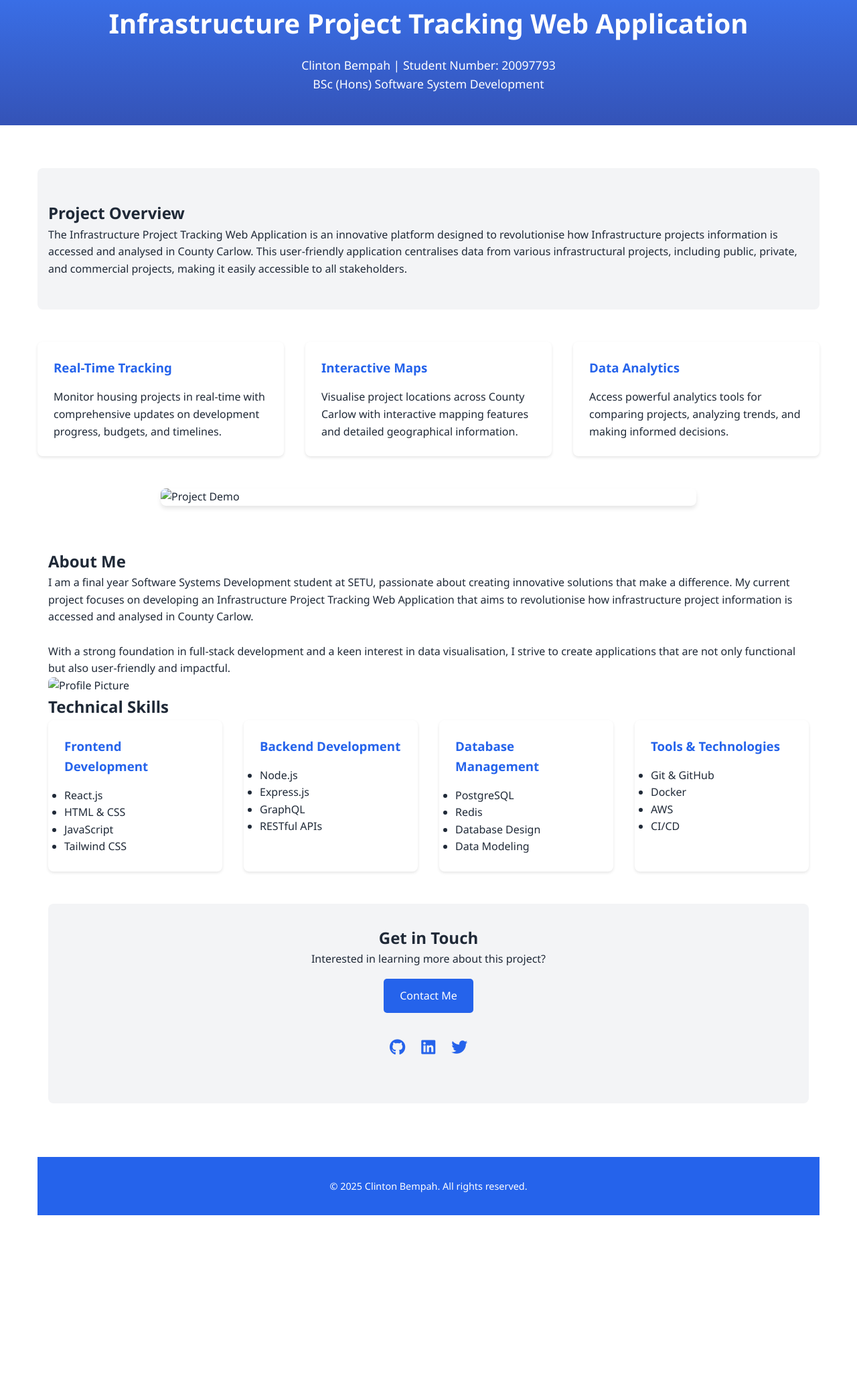
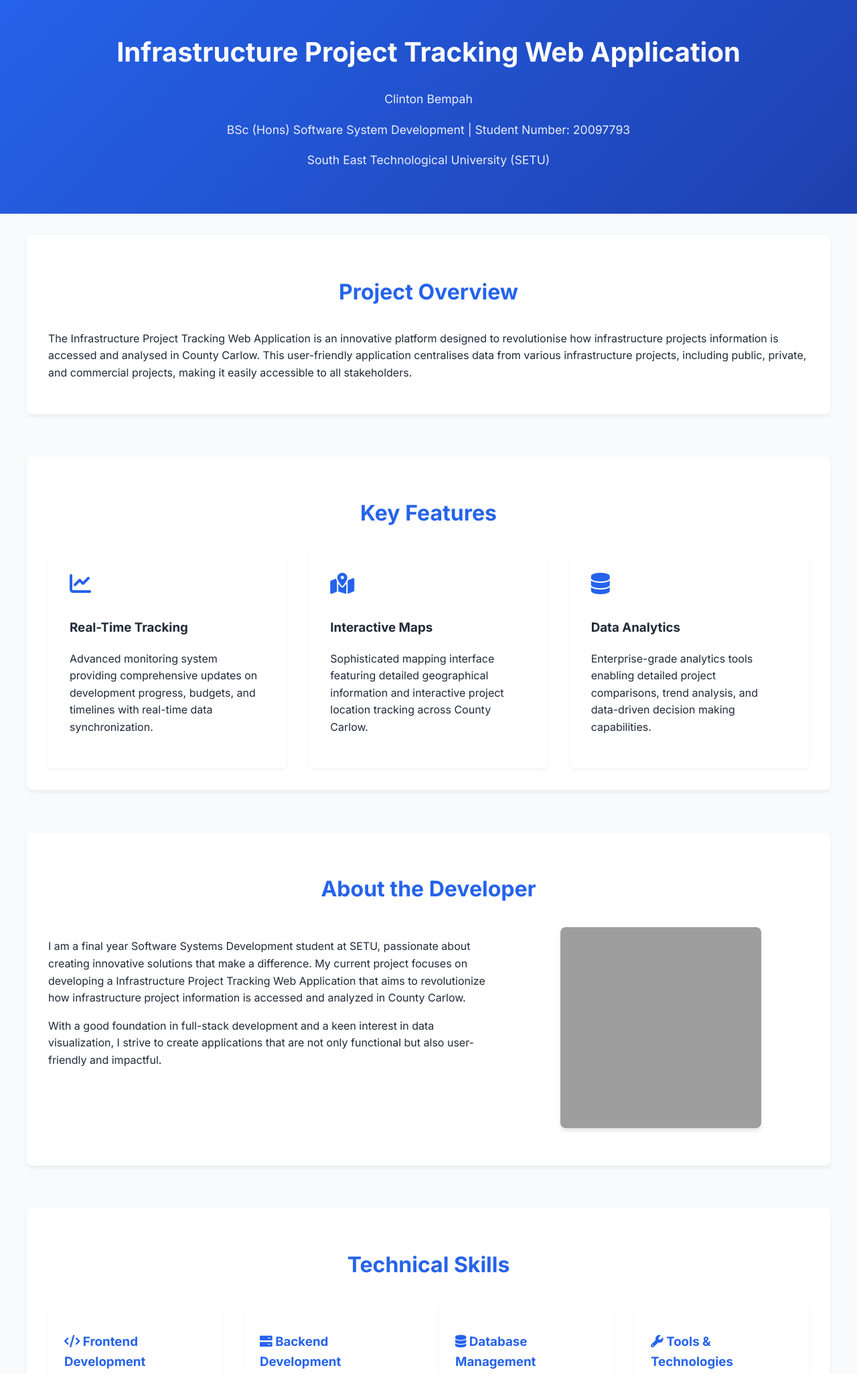
Before and after one commit to clinton825/clinton825.github.io, a plain HTML site: page index.html in a window 1280 px wide. Shown: the part 29-2080 px from the top of the page at 67% size. Before the commit the page ends 1875 px from the top, so only its background shows below. Drawn offline with Linux system fonts and the light colour scheme; grey boxes are pictures that could not be loaded.

Commit message:
making changes to the index file and adding in profile pages

```diff
--- a/index.html
+++ b/index.html
@@ -3,116 +3,148 @@
 <head>
     <meta charset="UTF-8">
     <meta name="viewport" content="width=device-width, initial-scale=1.0">
-    <title>Project Showcase</title>
+    <title>Infrastructure Project Showcase | Clinton Bempah</title>
     <link rel="stylesheet" href="styles/main.css">
     <link href="https://fonts.googleapis.com/css2?family=Inter:wght@400;500;600;700&display=swap" rel="stylesheet">
     <link rel="stylesheet" href="https://cdnjs.cloudflare.com/ajax/libs/font-awesome/6.0.0/css/all.min.css">
-
 </head>
 <body>
+    <!-- Hero Section with Professional Header -->
     <header class="header">
+        <div class="header-content">
             <h1>Infrastructure Project Tracking Web Application</h1>
             <div class="student-info">
-            <p>Clinton Bempah | Student Number: 20097793</p>
-            <p>BSc (Hons) Software System Development</p>
+                <p class="name">Clinton Bempah</p>
+                <p class="credentials">BSc (Hons) Software System Development | Student Number: 20097793</p>
+                <p class="institution">South East Technological University (SETU)</p>
+            </div>
         </div>
     </header>
 
-    <main class="container">
-        <section class="project-overview">
-            <h2>Project Overview</h2>
-            <p>The Infrastructure Project Tracking Web Application is an innovative platform designed to revolutionise how Infrastructure projects information is accessed and analysed in County Carlow. This user-friendly application centralises data from various infrastructural projects, including public, private, and commercial projects, making it easily accessible to all stakeholders.</p>
-        </section>
-
-        <section class="features">
-            <div class="feature-card">
-                <h3>Real-Time Tracking</h3>
-                <p>Monitor housing projects in real-time with comprehensive updates on development progress, budgets, and timelines.</p>
-            </div>
-            <div class="feature-card">
-                <h3>Interactive Maps</h3>
-                <p>Visualise project locations across County Carlow with interactive mapping features and detailed geographical information.</p>
-            </div>
-            <div class="feature-card">
-                <h3>Data Analytics</h3>
-                <p>Access powerful analytics tools for comparing projects, analyzing trends, and making informed decisions.</p>
+    <!-- Main Content Container -->
+    <main class="main-container">
+        <!-- Project Overview Section -->
+        <section class="project-overview section">
+            <h2 class="section-title">Project Overview</h2>
+            <div class="overview-content">
+                <p class="project-description">
+                    <p>The Infrastructure Project Tracking Web Application is an innovative platform designed to revolutionise how infrastructure projects information is accessed and analysed in County Carlow. This user-friendly application centralises data from various infrastructure projects, including public, private, and commercial projects, making it easily accessible to all stakeholders.</p>
+                </p>
             </div>
         </section>
 
-        <img src="/api/placeholder/800/400" alt="Project Demo" class="demo-image">
-
-        <main class="container">
-            <section id="about">
-                <h2 class="section-title">About Me</h2>
-                <div class="about-content">
-                    <div class="about-text">
-                        <p>I am a final year Software Systems Development student at SETU, passionate about creating innovative solutions that make a difference. My current project focuses on developing an Infrastructure Project Tracking Web Application that aims to revolutionise how infrastructure project information is accessed and analysed in County Carlow.</p>
-                        <br>
-                        <p>With a strong foundation in full-stack development and a keen interest in data visualisation, I strive to create applications that are not only functional but also user-friendly and impactful.</p>
+        <!-- Key Features Section -->
+        <section class="features section">
+            <h2 class="section-title">Key Features</h2>
+            <div class="features-grid">
+                <div class="feature-card">
+                    <i class="fa-solid fa-chart-line feature-icon"></i>
+                    <h3>Real-Time Tracking</h3>
+                    <p>Advanced monitoring system providing comprehensive updates on development progress, budgets, and timelines with real-time data synchronization.</p>
                 </div>
-                    <img src="/api/placeholder/400/400" alt="Profile Picture" style="width: 100%; border-radius: 8px;">
+                <div class="feature-card">
+                    <i class="fa-solid fa-map-location-dot feature-icon"></i>
+                    <h3>Interactive Maps</h3>
+                    <p>Sophisticated mapping interface featuring detailed geographical information and interactive project location tracking across County Carlow.</p>
+                </div>
+                <div class="feature-card">
+                    <i class="fa-solid fa-database feature-icon"></i>
+                    <h3>Data Analytics</h3>
+                    <p>Enterprise-grade analytics tools enabling detailed project comparisons, trend analysis, and data-driven decision making capabilities.</p>
+                </div>
             </div>
         </section>
 
-            <section id="skills">
+        <!-- About Section with Professional Layout -->
+        <section id="about" class="section">
+            <h2 class="section-title">About the Developer</h2>
+            <div class="about-container">
+                <div class="about-content">
+                    <div class="about-text">
+                        <p>I am a final year Software Systems Development student at SETU, passionate about creating innovative solutions that make a difference. My current project focuses on developing a Infrastructure Project Tracking Web Application that aims to revolutionize how infrastructure project information is accessed and analyzed in County Carlow.</p>
+                        <p>With a good  foundation in full-stack development and a keen interest in data visualization, I strive to create applications that are not only functional but also user-friendly and impactful.</p>
+                    </div>
+                    <div class="profile-wrapper">
+                        <img src="images/suit.JPG" alt="Clinton Bempah - Software Developer" class="profile-image">
+
+                    </div>
+                </div>
+            </div>
+        </section>
+
+        <!-- Technical Skills Section -->
+        <section id="skills" class="section">
             <h2 class="section-title">Technical Skills</h2>
             <div class="skills-grid">
                 <div class="skill-card">
-                        <h3>Frontend Development</h3>
+                    <h3><i class="fa-solid fa-code"></i> Frontend Development</h3>
                     <ul>
-                            <li>React.js</li>
-                            <li>HTML & CSS</li>
-                            <li>JavaScript</li>
-                            <li>Tailwind CSS</li>
+                        <li><span class="skill-highlight">React.js</span></li>
+                        <li><span class="skill-highlight">HTML & CSS</span></li>
+                        <li><span class="skill-highlight">JavaScript </span></li>
+                        <li><span class="skill-highlight">Tailwind CSS</span></li>
                     </ul>
                 </div>
                 <div class="skill-card">
-                        <h3>Backend Development</h3>
+                    <h3><i class="fa-solid fa-server"></i> Backend Development</h3>
                     <ul>
-                            <li>Node.js</li>
-                            <li>Express.js</li>
-                            <li>GraphQL</li>
-                            <li>RESTful APIs</li>
+                        <li><span class="skill-highlight">Node.js</span></li>
+                        <li><span class="skill-highlight">Express.js</span></li>
+                        <li><span class="skill-highlight">GraphQL</span></li>
+                        <li><span class="skill-highlight">RESTful APIs</span></li>
                     </ul>
                 </div>
                 <div class="skill-card">
-                        <h3>Database Management</h3>
+                    <h3><i class="fa-solid fa-database"></i> Database Management</h3>
                     <ul>
-                            <li>PostgreSQL</li>
-                            <li>Redis</li>
-                            <li>Database Design</li>
-                            <li>Data Modeling</li>
+                        <li><span class="skill-highlight">PostgreSQL</span></li>
+                        <li><span class="skill-highlight">Redis</span></li>
+                        <li><span class="skill-highlight">Database Design</span></li>
+                        <li><span class="skill-highlight">Data Modeling</span></li>
                     </ul>
                 </div>
                 <div class="skill-card">
-                        <h3>Tools & Technologies</h3>
+                    <h3><i class="fa-solid fa-wrench"></i> Tools & Technologies</h3>
                     <ul>
-                            <li>Git & GitHub</li>
-                            <li>Docker</li>
-                            <li>AWS</li>
-                            <li>CI/CD</li>
+                        <li><span class="skill-highlight">Git & GitHub</span></li>
+                        <li><span class="skill-highlight">Docker</span></li>
+                        <li><span class="skill-highlight">AWS</span></li>
+                        <li><span class="skill-highlight">CI/CD</span></li>
                     </ul>
                 </div>
             </div>
         </section>
 
-        <section class="contact">
-            <h2>Get in Touch</h2>
-            <p>Interested in learning more about this project?</p>
-            <a href="mailto:20097793@mail.wit.ie" class="btn">Contact Me</a>
-            <div class="social-links">
-                <a href="https://github.com/clinton825" target="_blank"><i class="fab fa-github"></i></a>
-                <a href="https://linkedin.com/in/www.linkedin.com/in/clinton-bempah-a7862a222" target="_blank"><i class="fab fa-linkedin"></i></a>
-                <a href="https://twitter.com/clintonbempah" target="_blank"><i class="fab fa-twitter"></i></a>
+        <!-- Contact Section -->
+
+        <section id="contact" class="section">
+            <h2 class="section-title">Contact</h2>
+            <div class="contact-content">
+                <p class="contact-text">Interested in learning more about this enterprise solution?</p>
+                <a href="mailto:20097793@mail.wit.ie" class="contact-button">Schedule a Discussion</a>
             </div>
         </section>
     </main>
 
+<section id="socials" class="section">
+    <h2 class="section-title">Follow Me</h2>
+    <div class="social-links">
+        <a href="https://github.com/clinton825" target="_blank" class="social-link">
+            <i class="fa-brands fa-github"></i>
+        </a>
+        <a href="https://linkedin.com/in/clinton-bempah-a7862a222" target="_blank" class="social-link">
+            <i class="fa-brands fa-linkedin"></i>
+        </a>
+        <a href="https://twitter.com/clintonbempah" target="_blank" class="social-link">
+            <i class="fa-brands fa-twitter"></i>
+        </a>
+    </div>
+</section>
+    <!-- Professional Footer -->
     <footer class="footer">
-
-        <p>&copy; 2025 Clinton Bempah. All rights reserved.</p>
+        <div class="footer-content">
+            <p class="copyright">&copy; 2025 Clinton Bempah. All rights reserved.</p>
+        </div>
     </footer>
-
-    <script src="https://kit.fontawesome.com/a076d05399.js" crossorigin="anonymous"></script>
 </body>
 </html>
--- a/styles/main.css
+++ b/styles/main.css
@@ -1,151 +1,122 @@
-/* Modern color scheme and styling */
+/* Professional Styling for Portfolio */
 :root {
-    --primary-color: #2c3e50;
-    --secondary-color: #3498db;
-    --text-color: #333;
-    --light-bg: #f8f9fa;
-}
-
-* {
-    margin: 0;
-    padding: 0;
-    box-sizing: border-box;
+    --primary-color: #2563eb;
+    --secondary-color: #1e40af;
+    --text-primary: #1f2937;
+    --text-secondary: #4b5563;
+    --background-light: #f8fafc;
+    --card-background: #ffffff;
+    --border-color: #e5e7eb;
 }
 
 body {
-    font-family: 'Inter', -apple-system, BlinkMacSystemFont, 'Segoe UI', Roboto, sans-serif;
+    font-family: 'Inter', sans-serif;
     line-height: 1.6;
-    color: var(--text-color);
+    color: var(--text-primary);
+    background-color: var(--background-light);
+    margin: 0;
+    padding: 0;
 }
 
-.container {
+/* Header Styles */
+.header {
+    background: linear-gradient(135deg, var(--primary-color), var(--secondary-color));
+    color: white;
+    padding: 3rem 2rem;
+    text-align: center;
+}
+
+.header-content {
+    max-width: 1200px;
+    margin: 0 auto;
+}
+
+.header h1 {
+    font-size: 2.5rem;
+    font-weight: 700;
+    margin-bottom: 1.5rem;
+}
+
+.student-info {
+    font-size: 1.1rem;
+    opacity: 0.9;
+}
+
+/* Main Container */
+.main-container {
     max-width: 1200px;
     margin: 0 auto;
     padding: 2rem;
 }
 
-header {
-    background-color: var(--primary-color);
-    color: white;
-    padding: 4rem 0;
+/* Section Styling */
+.section {
+    margin-bottom: 4rem;
+    padding: 2rem;
+    background: var(--card-background);
+    border-radius: 8px;
+    box-shadow: 0 4px 6px rgba(0, 0, 0, 0.05);
+}
+
+.section-title {
+    color: var(--primary-color);
+    font-size: 2rem;
+    margin-bottom: 2rem;
     text-align: center;
 }
 
-.profile-info {
-    margin-bottom: 2rem;
+/* Features Grid */
+.features-grid {
+    display: grid;
+    grid-template-columns: repeat(auto-fit, minmax(300px, 1fr));
+    gap: 2rem;
 }
 
-.profile-info h1 {
-    font-size: 2.5rem;
-    margin-bottom: 0.5rem;
+.feature-card {
+    padding: 2rem;
+    background: white;
+    border-radius: 8px;
+    box-shadow: 0 2px 4px rgba(0, 0, 0, 0.05);
+    transition: transform 0.3s ease;
 }
 
-.academic-title, .commercial-title {
-    font-size: 1.2rem;
-    opacity: 0.9;
+.feature-card:hover {
+    transform: translateY(-5px);
 }
 
-.project-section {
-    background-color: var(--light-bg);
-    padding: 4rem 0;
+.feature-icon {
+    font-size: 2rem;
+    color: var(--primary-color);
+    margin-bottom: 1rem;
 }
 
-.project-container {
-    display: grid;
-    grid-template-columns: 1fr 1fr;
+/* About Section */
+.about-container {
+    display: flex;
     gap: 2rem;
-    align-items: start;
+    align-items: center;
 }
 
-.project-info {
-    padding: 2rem;
+.about-content {
+    display: grid;
+    grid-template-columns: 3fr 2fr;
+    gap: 2rem;
 }
 
-.project-image {
-    width: 100%;
-    max-width: 500px;
+.profile-wrapper {
+    text-align: center;
+}
+
+.profile-image {
+    width: 300px;
+    height: 300px;
+    object-fit: cover;
     border-radius: 8px;
+    margin-bottom: 1rem;
     box-shadow: 0 4px 6px rgba(0, 0, 0, 0.1);
 }
 
-.project-description {
-    margin: 1.5rem 0;
-    line-height: 1.8;
-}
-
-.project-link {
-    display: inline-block;
-    padding: 0.8rem 1.5rem;
-    background-color: var(--secondary-color);
-    color: white;
-    text-decoration: none;
-    border-radius: 5px;
-    transition: background-color 0.3s ease;
-}
-
-.project-link:hover {
-    background-color: #2980b9;
-}
-
-/* Responsive Design */
-@media (max-width: 768px) {
-    .project-container {
-        grid-template-columns: 1fr;
-    }
-
-    .container {
-        padding: 1rem;
-    }
-}
-
-:root {
-    --primary-color: #2563eb;
-    --secondary-color: #1e40af;
-    --text-color: #1f2937;
-    --light-bg: #f3f4f6;
-}
-
-* {
-    margin: 0;
-    padding: 0;
-    box-sizing: border-box;
-    font-family: 'Segoe UI', Tahoma, Geneva, Verdana, sans-serif;
-}
-
-body {
-    line-height: 1.6;
-    color: var(--text-color);
-}
-
-.header {
-    background: linear-gradient(rgba(37, 99, 235, 0.9), rgba(30, 64, 175, 0.9));
-    color: white;
-    padding: 2rem 1rem;
-    text-align: center;
-}
-
-.header h1 {
-    font-size: 2.5rem;
-    margin-bottom: 1rem;
-}
-
-.student-info {
-    font-size: 1.1rem;
-    margin-bottom: 1rem;
-}
-
-.container {
-    max-width: 1200px;
-    margin: 0 auto;
-    padding: 2rem 1rem;
-}
-
-.project-overview {
-    background-color: var(--light-bg);
-    padding: 3rem 1rem;
-    margin: 2rem 0;
-    border-radius: 8px;
-}
+/* Skills Grid */
 .skills-grid {
     display: grid;
     grid-template-columns: repeat(auto-fit, minmax(250px, 1fr));
@@ -156,7 +127,7 @@ body {
     background: white;
     padding: 1.5rem;
     border-radius: 8px;
-    box-shadow: 0 2px 4px rgba(0,0,0,0.1);
+    box-shadow: 0 2px 4px rgba(0, 0, 0, 0.05);
 }
 
 .skill-card h3 {
@@ -164,119 +135,78 @@ body {
     margin-bottom: 1rem;
 }
 
-.features {
-    display: grid;
-    grid-template-columns: repeat(auto-fit, minmax(300px, 1fr));
-    gap: 2rem;
-    margin: 3rem 0;
+.skill-highlight {
+    font-weight: 500;
 }
 
-.feature-card {
-    background: white;
-    padding: 1.5rem;
-    border-radius: 8px;
-    box-shadow: 0 2px 4px rgba(0, 0, 0, 0.1);
+/* Contact Section */
+.contact-content {
+    text-align: center;
 }
 
-.feature-card h3 {
-    color: var(--primary-color);
-    margin-bottom: 1rem;
+.contact-button {
+    display: inline-block;
+    padding: 1rem 2rem;
+    background-color: var(--primary-color);
+    color: white;
+    text-decoration: none;
+    border-radius: 6px;
+    font-weight: 500;
+    transition: background-color 0.3s ease;
 }
 
-.demo-image {
-    width: 100%;
-    max-width: 800px;
-    margin: 2rem auto;
-    display: block;
-    border-radius: 8px;
-    box-shadow: 0 4px 6px rgba(0, 0, 0, 0.1);
+.contact-button:hover {
+    background-color: var(--secondary-color);
 }
 
-.tech-stack {
-    background-color: white;
-    padding: 2rem;
-    border-radius: 8px;
-    margin: 2rem 0;
-    box-shadow: 0 2px 4px rgba(0, 0, 0, 0.1);
-}
-
-.tech-list {
+/* Social Links */
+.social-links {
     display: flex;
-    flex-wrap: wrap;
+    justify-content: center;
     gap: 1rem;
     margin-top: 1rem;
 }
 
-.tech-item {
-    background-color: var(--light-bg);
-    padding: 0.5rem 1rem;
-    border-radius: 20px;
-    font-size: 0.9rem;
+.social-link {
+    color: var(--primary-color);
+    font-size: 1.5rem;
+    transition: all 0.3s ease;
+    padding: 0.5rem;
+    display: inline-flex;
+    align-items: center;
+    justify-content: center;
+    border-radius: 50%;
+    width: 40px;
+    height: 40px;
+    background-color: transparent;
 }
 
-.contact {
-    text-align: center;
-    margin-top: 3rem;
-    padding: 2rem;
-    background-color: var(--light-bg);
-    border-radius: 8px;
+.social-link:hover {
+    color: var(--secondary-color);
+    transform: translateY(-3px);
+    background-color: rgba(37, 99, 235, 0.1);
 }
 
-.btn {
-    display: inline-block;
-    padding: 0.8rem 1.5rem;
-    background-color: var(--primary-color);
+/* Footer */
+.footer {
+    background-color: var(--text-primary);
     color: white;
-    text-decoration: none;
-    border-radius: 5px;
-    margin-top: 1rem;
-    transition: background-color 0.3s ease;
+    padding: 2rem;
+    text-align: center;
+    margin-top: 4rem;
 }
 
-.btn:hover {
-    background-color: var(--secondary-color);
+/* Responsive Design */
+@media (max-width: 768px) {
+    .about-content {
+        grid-template-columns: 1fr;
+    }
+
+    .header h1 {
+        font-size: 2rem;
+    }
+
+    .section {
+        padding: 1.5rem;
+    }
 }
-
-.social-links {
-    display: flex;
-    justify-content: center;
-    gap: 1.5rem;
-    margin: 2rem 0;
-}
-
-.social-links a {
-    color: var(--primary-color);
-    font-size: 1.5rem;
-    transition: color 0.3s ease;
-}
-
-.social-links a:hover {
-    color: var(--secondary-color);
-}
-
-.footer {
-    background-color: var(--primary-color);
-    color: white;
-    text-align: center;
-    padding: 1.5rem;
-    margin-top: 3rem;
-}
-
-.footer p {
-    margin: 0.5rem 0;
-    font-size: 0.9rem;
-}
-
-.social-handles {
-    margin-bottom: 1rem;
-    font-size: 0.95rem;
-}
-
-.social-handles span {
-    display: inline-block;
-    margin: 0 1rem;
-}
-
-.social-handles i {
-    margin-right: 0.5rem;
-}
```
Also changed, not shown: 2 other files. Lines whose indentation alone changed are shown as unchanged.
